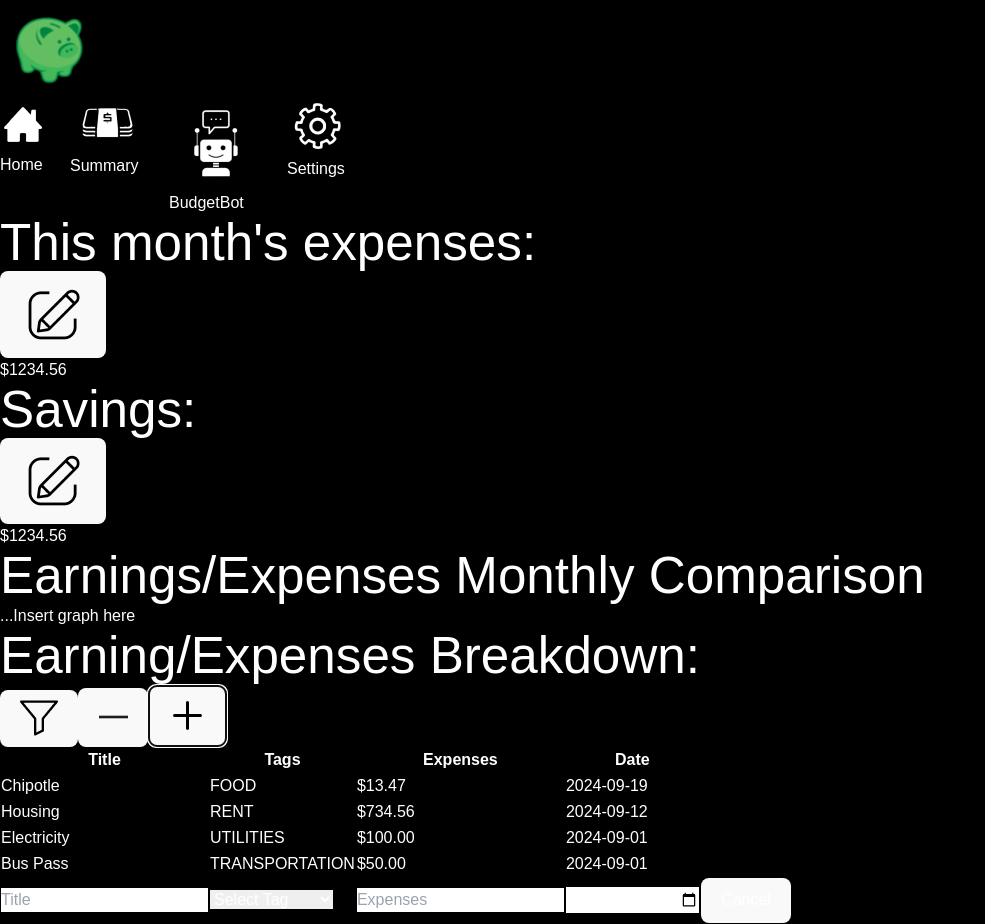
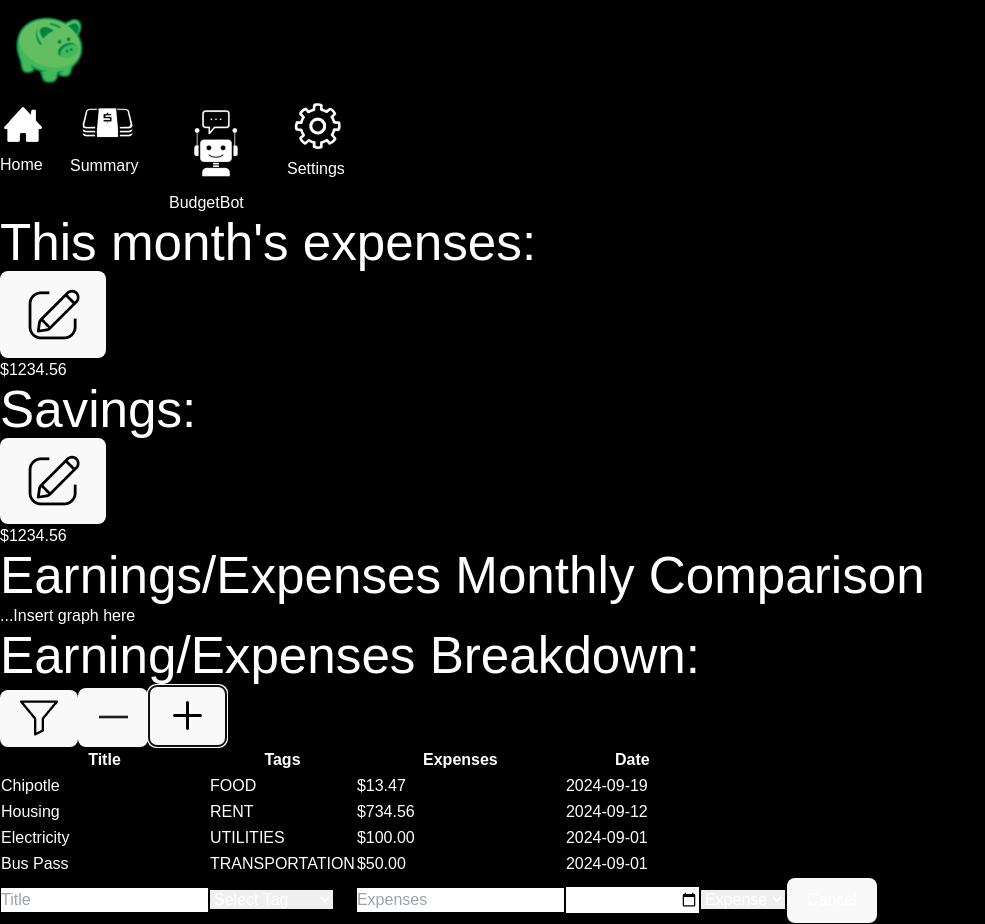
Before and after one commit to Aliuddink/CS4800-project-personal-finance-tracker, a React (Vite) app in the folder financeTracker/: page /summary in a window 1280 px wide. Both pictures are taken after a click on the button 187 px from the left and 715 px from the top of the page. Shown: the whole page, without its empty margins (0-985 px from the left). Built offline with nearby package versions, Linux system fonts and the light colour scheme.

Commit message:
dropdown added

```diff
--- a/financeTracker/src/components/BreakdownCard.jsx
+++ b/financeTracker/src/components/BreakdownCard.jsx
@@ -253,6 +253,17 @@ export default function BreakdownCard() {
                     onChange={handleNewItemChange}
                   />
                 </td>
+                <td>
+                  <select
+                    name="type"
+                    className="w-full bg-white h-8 px-2 border border-gray-300 text-center"
+                    value={newItem.type}
+                    onChange={handleNewItemChange}
+                  >
+                    <option value="Expense">Expense</option>
+                    <option value="Earnings">Earnings</option>
+                  </select>
+                </td>
 
                 {/* Add/Cancel Button */}
                 <td className="">
```
